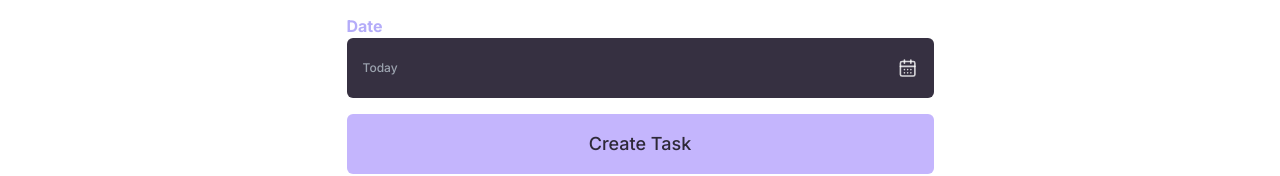
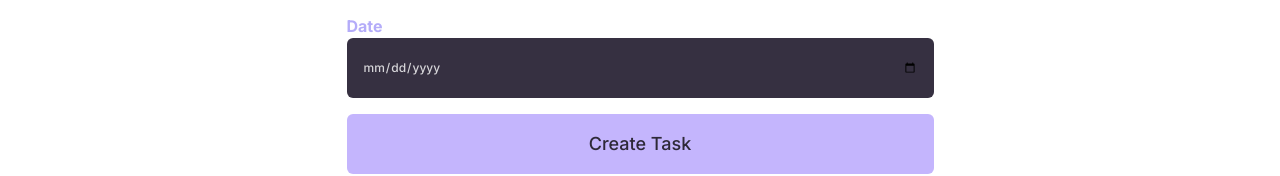
Before and after one commit to yabaernesto/task-manager, a Next.js app: page /dashboard/addtask in a window 1280 px wide. Shown: the part 432-608 px from the top of the page. Built offline with nearby package versions, Linux system fonts and the light colour scheme.

Commit message:
chore: tratamento de data

```diff
--- a/src/app/dashboard/addtask/page.tsx
+++ b/src/app/dashboard/addtask/page.tsx
@@ -5,7 +5,7 @@ import { TaskContext } from "../context/task-context";
 import { Root, ContainerDiv } from "../header";
 import { Profile } from "../profile/profile";
 import { MenuBar } from "../header/header";
-import { ArrowLeft, CalendarDays } from "lucide-react";
+import { ArrowLeft } from "lucide-react";
 import * as RootInput from "../../components/Form/Input";
 import Link from "next/link";
 import { Button } from "@/app/components/Button";
@@ -76,13 +76,12 @@ function AddTask() {
                 <RootInput.Label>Date</RootInput.Label>
                 <div className="flex h-[3.75rem] items-center rounded-md bg-secondary px-4 py-3">
                   <input
-                    type="text"
+                    type="date"
                     value={day}
                     onChange={(event) => setDay(event.target.value)}
                     placeholder="Today"
                     className="w-full bg-secondary text-xs font-medium text-white/80 outline-none"
                   />
-                  <CalendarDays className="h-5 w-5 cursor-pointer text-white/80" />
                 </div>
               </RootInput.FormRoot>
             </div>
```
